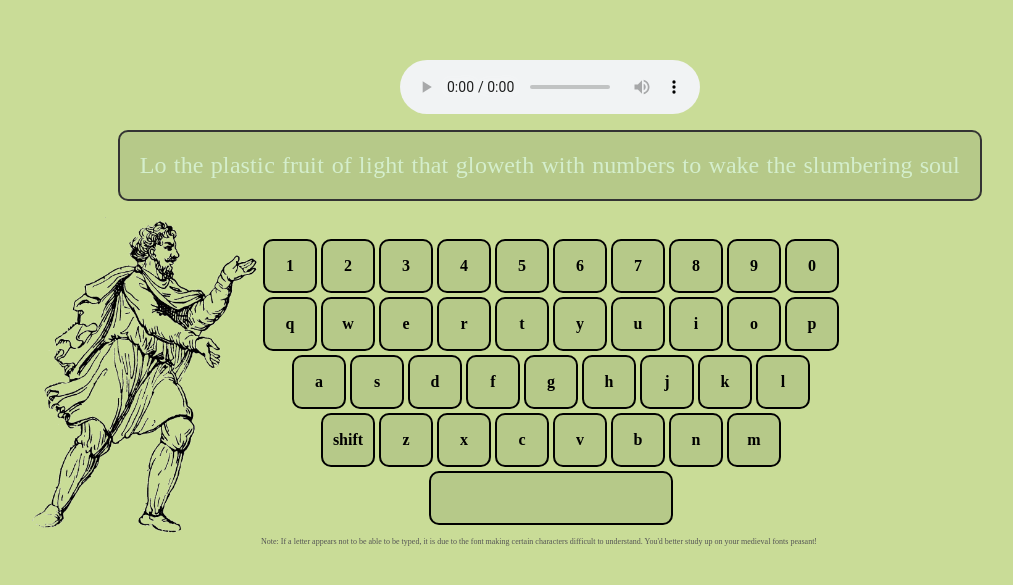
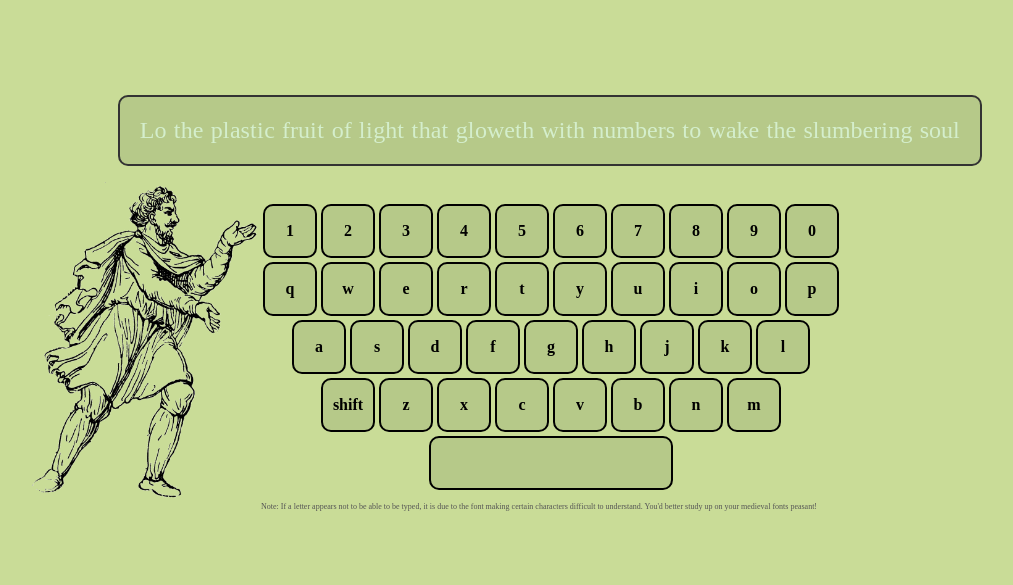
Before and after one commit to devilishclover/MedievalType-, a React (Vite) app: page / in a window 1280 px wide. Shown: the part 103-688 px from the top of the page, without its empty margins (90-1103 px from the left). Built offline with nearby package versions, Linux system fonts and the light colour scheme; a web font is replaced by a local one.

Commit message:
attempt at music autoplay

```diff
--- a/src/App.jsx
+++ b/src/App.jsx
@@ -7,7 +7,7 @@ import guyImage from './assets/guy.png'
 function App() {
   return (
     <div className="main">
-      <audio controls autoPlay>
+      <audio loop autoPlay>
       <source src={medievalMusic} type="audio/mpeg" />
     </audio>
       <Typingtest />
```
